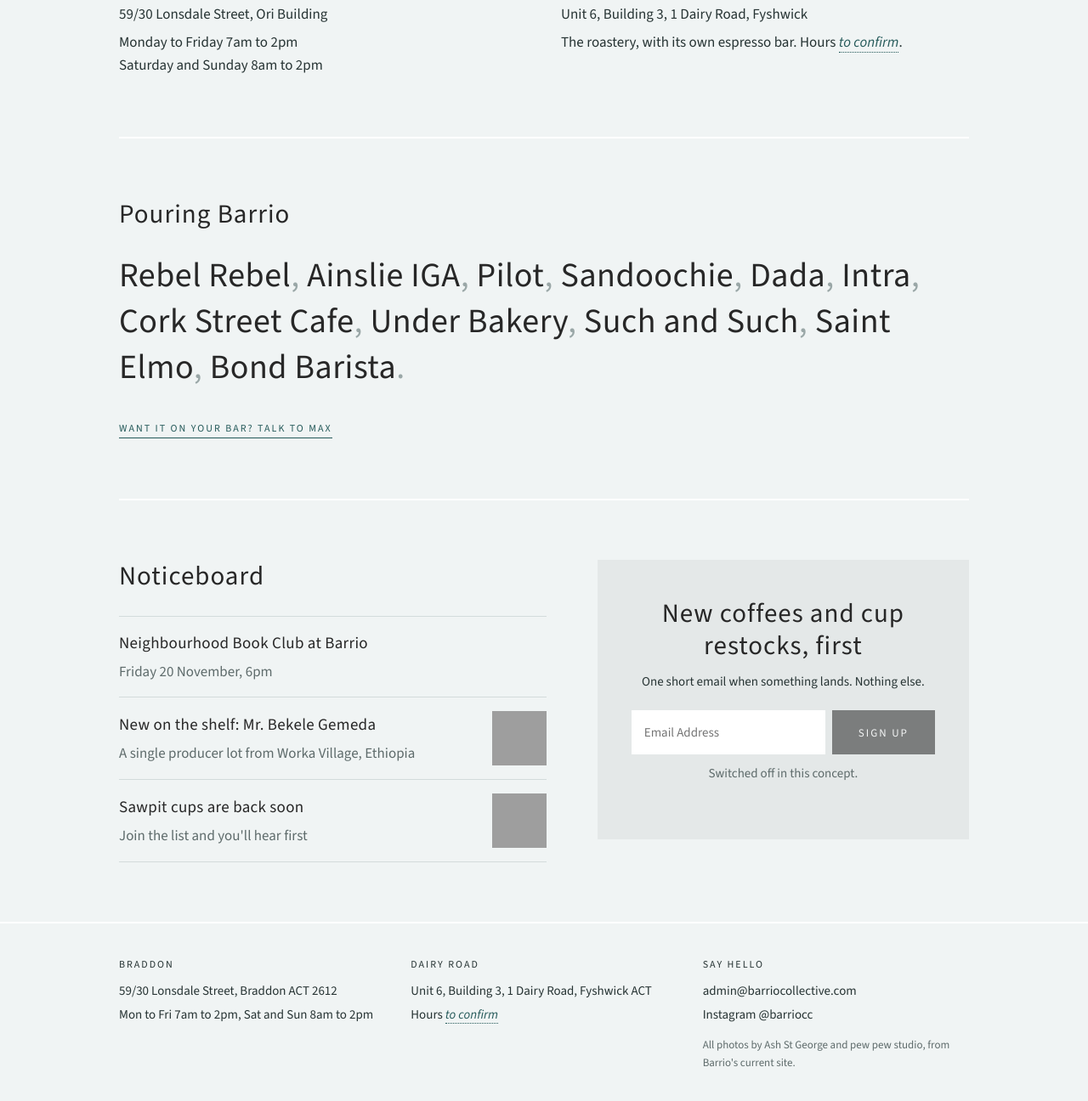
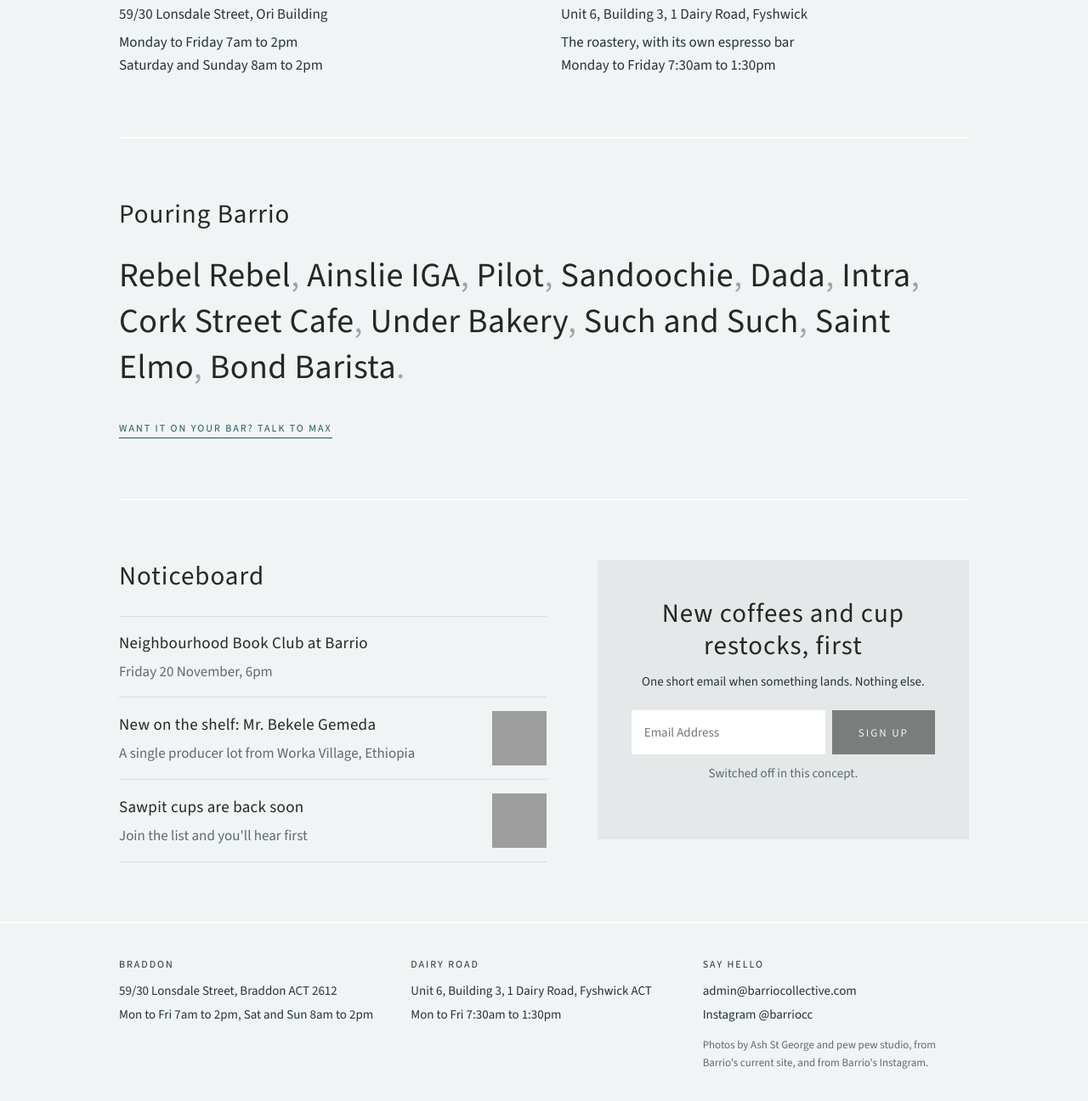
Before and after one commit to the-service-edit/barrio-collective, a plain HTML site: page website/index.html in a window 1280 px wide. Shown: the part 2959-4255 px from the top of the page at 85% size. Drawn offline with nearby package versions, Linux system fonts and the light colour scheme; grey boxes are pictures that could not be loaded.

Commit message:
Website concept: add Dairy Road shopfront photo and hours
Co-Authored-By: Claude Fable 5.2 <noreply@anthropic.com>
Claude-Session: https://claude.ai/code/session_01JNj2Jd3jF6xJ1vqKp2HBER

```diff
--- a/website/index.html
+++ b/website/index.html
@@ -327,10 +327,10 @@ h3{font-size:21px;line-height:1.3}
           <p>Monday to Friday 7am to 2pm<br>Saturday and Sunday 8am to 2pm</p>
         </div>
         <div>
-          <div class="slot caps tiny">New photo needed: the Dairy Road espresso bar</div>
+          <div class="photo"><img src="dairy-road.jpg" alt="The Dairy Road shopfront, with Barrio's sign out the front"></div>
           <h3>Dairy Road</h3>
           <p>Unit 6, Building 3, 1 Dairy Road, Fyshwick</p>
-          <p>The roastery, with its own espresso bar. Hours <span class="confirm">to confirm</span>.</p>
+          <p>The roastery, with its own espresso bar<br>Monday to Friday 7:30am to 1:30pm</p>
         </div>
       </div>
     </section>
@@ -529,8 +529,8 @@ h3{font-size:21px;line-height:1.3}
   <div class="wrap">
     <div class="cols">
       <div><p class="caps">Braddon</p><p>59/30 Lonsdale Street, Braddon ACT 2612</p><p>Mon to Fri 7am to 2pm, Sat and Sun 8am to 2pm</p></div>
-      <div><p class="caps">Dairy Road</p><p>Unit 6, Building 3, 1 Dairy Road, Fyshwick ACT</p><p>Hours <span class="confirm">to confirm</span></p></div>
-      <div><p class="caps">Say hello</p><p>admin@barriocollective.com</p><p>Instagram @barriocc</p><p style="margin-top:14px" class="fine">All photos by Ash St George and pew pew studio, from Barrio's current site.</p></div>
+      <div><p class="caps">Dairy Road</p><p>Unit 6, Building 3, 1 Dairy Road, Fyshwick ACT</p><p>Mon to Fri 7:30am to 1:30pm</p></div>
+      <div><p class="caps">Say hello</p><p>admin@barriocollective.com</p><p>Instagram @barriocc</p><p style="margin-top:14px" class="fine">Photos by Ash St George and pew pew studio, from Barrio's current site, and from Barrio's Instagram.</p></div>
     </div>
   </div>
 </footer>
```
Also changed, not shown: website/dairy-road.jpg (added).
